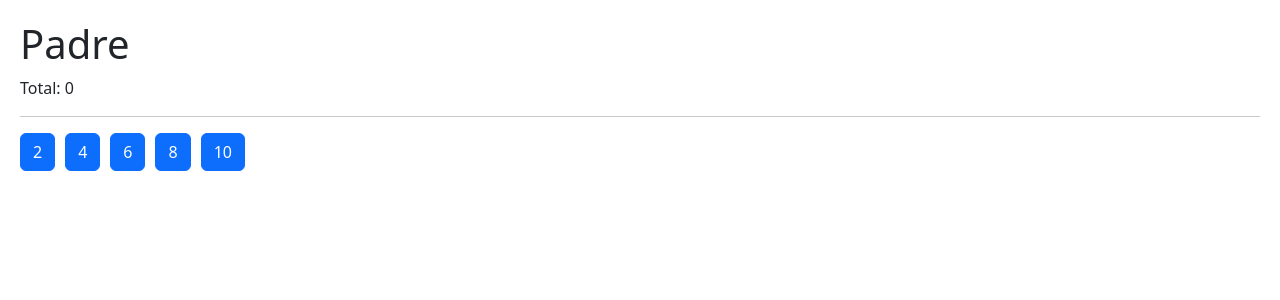
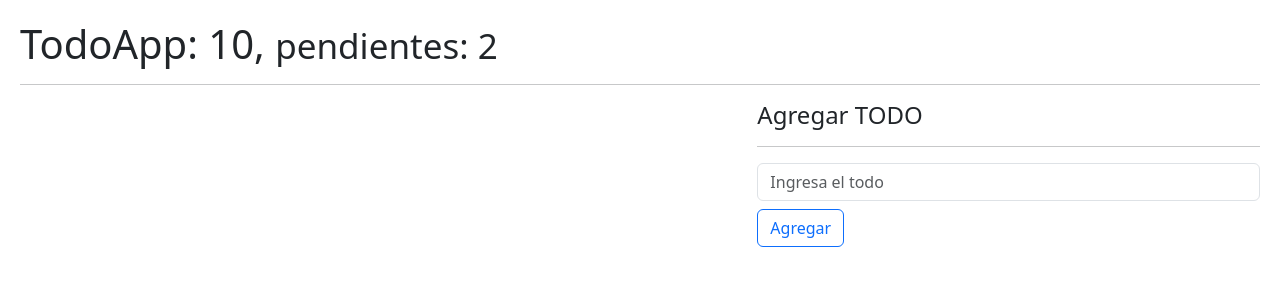
Before and after one commit to ewandmaloney/react-hooks, a React (Vite) app: page / in a window 1280 px wide. Shown: the top 300 px of the page. Built offline with nearby package versions, Linux system fonts and the light colour scheme.

Commit message:
useReducer with todoApp

```diff
--- /dev/null
+++ b/src/08-useReducer/TodoAdd.jsx
@@ -0,0 +1,49 @@
+import React, { useState } from "react";
+import { useForm } from "../hooks/useForm";
+
+const TodoAdd = ({ onNewTodo }) => {
+  const { description, onInputChange, resetForm } = useForm({
+    description: "",
+  });
+
+  const onsubmit = (event) => {
+    event.preventDefault();
+
+    if (description === "" || description.length <= 1) {
+      return;
+    }
+
+    const newTodo = {
+      id: new Date().getTime(),
+      desc: description,
+      done: false,
+    };
+
+    onNewTodo(newTodo);
+
+    resetForm();
+
+    console.log(newTodo);
+  };
+
+  return (
+    <>
+      <form onSubmit={(event) => onsubmit(event)}>
+        <input
+          type="text"
+          placeholder="Ingresa el todo"
+          className="form-control mb-2"
+          name="description"
+          value={description}
+          onChange={(event) => onInputChange(event)}
+        />
+
+        <button className="btn btn-outline-primary" type="submit">
+          Agregar
+        </button>
+      </form>
+    </>
+  );
+};
+
+export default TodoAdd;
--- /dev/null
+++ b/src/08-useReducer/TodoApp.jsx
@@ -0,0 +1,37 @@
+import React, { useEffect, useReducer } from "react";
+import TodoList from "./TodoList";
+import TodoAdd from "./TodoAdd";
+import { useTodo } from "../hooks/useTodo";
+
+const TodoApp = () => {
+  const { todos, addTodo, deleteTodo, toggleTodo } = useTodo();
+
+  return (
+    <div>
+      <h1>
+        TodoApp: 10, <small>pendientes: 2</small>
+      </h1>
+      <hr />
+
+      <div className="row">
+        <div className="col-7">
+          <TodoList
+            todos={todos}
+            deleteTodo={deleteTodo}
+            toggleTodo={toggleTodo}
+          />
+        </div>
+
+        <div className="col-5">
+          <h4>Agregar TODO</h4>
+          <hr />
+          {/* Todo add */}
+          <TodoAdd onNewTodo={addTodo} />
+          {/* fin todo add */}
+        </div>
+      </div>
+    </div>
+  );
+};
+
+export default TodoApp;
--- /dev/null
+++ b/src/08-useReducer/TodoItem.jsx
@@ -0,0 +1,23 @@
+import React from "react";
+
+const TodoItem = ({ todo, deleteTodo, toggleTodo }) => {
+  return (
+    <>
+      <li className="list-group-item d-flex justify-content-between">
+        <span
+          onClick={toggleTodo}
+          className={`align-self-center ${
+            todo.done ? "text-decoration-line-through" : ""
+          }`}
+        >
+          {todo.desc}
+        </span>
+        <button className="btn btn-danger" onClick={deleteTodo}>
+          Borrar
+        </button>
+      </li>
+    </>
+  );
+};
+
+export default TodoItem;
--- /dev/null
+++ b/src/08-useReducer/TodoList.jsx
@@ -0,0 +1,21 @@
+import React from "react";
+import TodoItem from "./TodoItem";
+
+const TodoList = ({ todos, deleteTodo, toggleTodo }) => {
+  return (
+    <>
+      <ul className="list-group">
+        {todos.map((todo, i) => (
+          <TodoItem
+            key={todo.id}
+            todo={todo}
+            deleteTodo={() => deleteTodo(todo.id)}
+            toggleTodo={() => toggleTodo(todo.id, !todo.done)}
+          />
+        ))}
+      </ul>
+    </>
+  );
+};
+
+export default TodoList;
--- /dev/null
+++ b/src/08-useReducer/todoReducer.js
@@ -0,0 +1,19 @@
+export const todoReducer = (initialState, action) => {
+  switch (action.type) {
+    case "[TODO] Add Todo":
+      return [...initialState, action.payload];
+
+    case "[TODO] Delete Todo":
+      return initialState.filter((todo) => todo.id !== action.payload);
+
+    case "[TODO] Toggle Todo":
+      return initialState.map((todo) =>
+        todo.id === action.payload.id
+          ? { ...todo, done: action.payload.done }
+          : todo
+      );
+
+    default:
+      return initialState;
+  }
+};
--- /dev/null
+++ b/src/hooks/useTodo.js
@@ -0,0 +1,53 @@
+import { useEffect, useReducer } from "react";
+import { todoReducer } from "../08-useReducer/todoReducer";
+
+export const useTodo = () => {
+  const initialState = [];
+
+  const init = () => {
+    return JSON.parse(localStorage.getItem("todos")) || [];
+  };
+
+  const [todos, dispatch] = useReducer(todoReducer, initialState, init);
+
+  useEffect(() => {
+    localStorage.setItem("todos", JSON.stringify(todos));
+  }, [todos]);
+
+  const addTodo = (newTodo) => {
+    const action = {
+      type: "[TODO] Add Todo",
+      payload: newTodo,
+    };
+
+    dispatch(action);
+  };
+
+  const deleteTodo = (todoId) => {
+    const action = {
+      type: "[TODO] Delete Todo",
+      payload: todoId,
+    };
+
+    dispatch(action);
+  };
+
+  const toggleTodo = (todoId, newValue) => {
+    const action = {
+      type: "[TODO] Toggle Todo",
+      payload: {
+        id: todoId,
+        done: newValue,
+      },
+    };
+
+    dispatch(action);
+  };
+
+  return {
+    todos,
+    addTodo,
+    deleteTodo,
+    toggleTodo,
+  };
+};
--- a/src/main.jsx
+++ b/src/main.jsx
@@ -10,9 +10,10 @@ import Memorize from "./05-memos/Memorize.jsx";
 import CallbackHook from "./05-memos/CallbackHook.jsx";
 import { Padre } from "./07-tarea-memo/Padre.jsx";
 import "./08-useReducer/intro-reducer.js";
+import TodoApp from "./08-useReducer/TodoApp.jsx";
 
 createRoot(document.getElementById("root")).render(
   <StrictMode>
-    <Padre />
+    <TodoApp />
   </StrictMode>
 );
```
